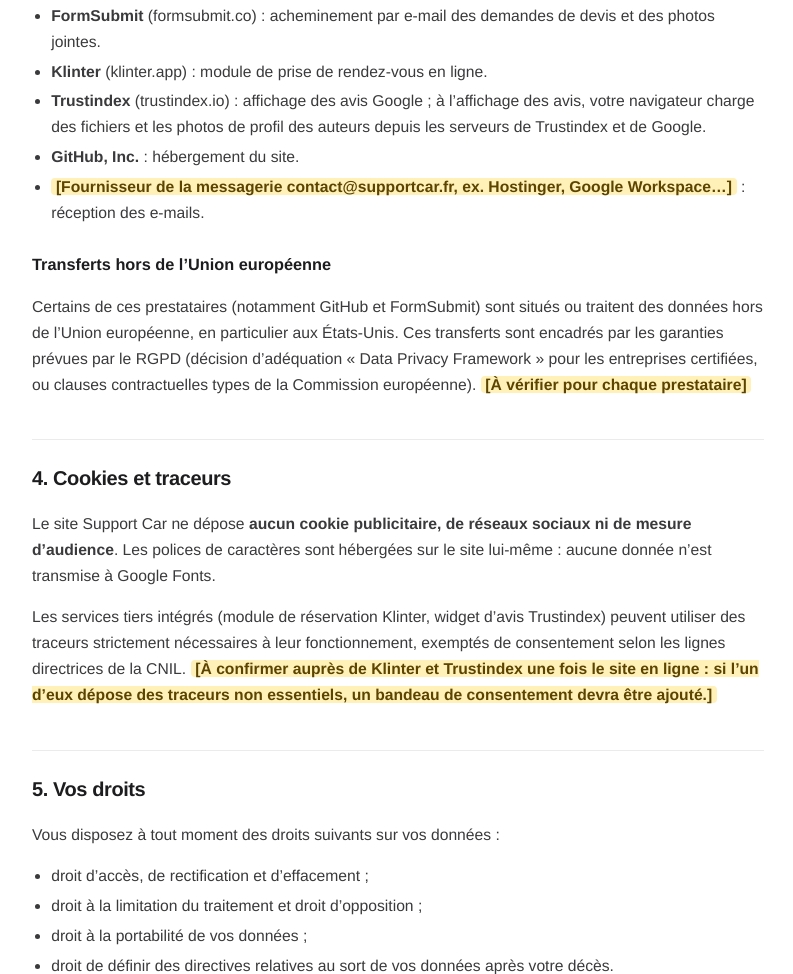
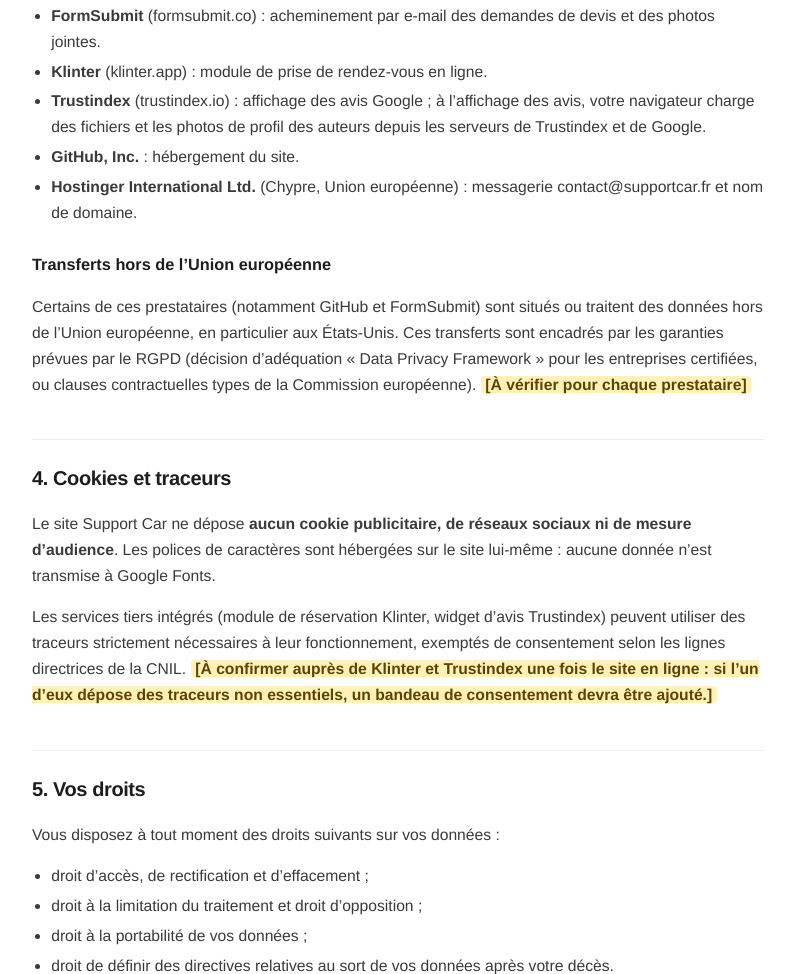
Before and after one commit to Max824-lab/supportcar, a plain HTML site: page confidentialite.html in a window 1280 px wide. Shown: the part 1513-2487 px from the top of the page, without its empty margins (242-1035 px from the left). Drawn offline with Linux system fonts and the light colour scheme.

Commit message:
Confidentialité : Hostinger comme fournisseur de la messagerie
Co-Authored-By: Claude Opus 5.5 <noreply@anthropic.com>
Claude-Session: https://claude.ai/code/session_01AGUucyYu4DmmQXbdTYAdAk

```diff
--- a/confidentialite.html
+++ b/confidentialite.html
@@ -42,7 +42,7 @@
     <li><b>Klinter</b> (klinter.app) : module de prise de rendez-vous en ligne.</li>
     <li><b>Trustindex</b> (trustindex.io) : affichage des avis Google ; à l’affichage des avis, votre navigateur charge des fichiers et les photos de profil des auteurs depuis les serveurs de Trustindex et de Google.</li>
     <li><b>GitHub, Inc.</b> : hébergement du site.</li>
-    <li><span class="todo">[Fournisseur de la messagerie contact@supportcar.fr, ex. Hostinger, Google Workspace…]</span> : réception des e-mails.</li>
+    <li><b>Hostinger International Ltd.</b> (Chypre, Union européenne) : messagerie contact@supportcar.fr et nom de domaine.</li>
   </ul>
   <h3>Transferts hors de l’Union européenne</h3>
   <p>Certains de ces prestataires (notamment GitHub et FormSubmit) sont situés ou traitent des données hors de l’Union européenne, en particulier aux États-Unis. Ces transferts sont encadrés par les garanties prévues par le RGPD (décision d’adéquation « Data Privacy Framework » pour les entreprises certifiées, ou clauses contractuelles types de la Commission européenne). <span class="todo">[À vérifier pour chaque prestataire]</span></p>
```
